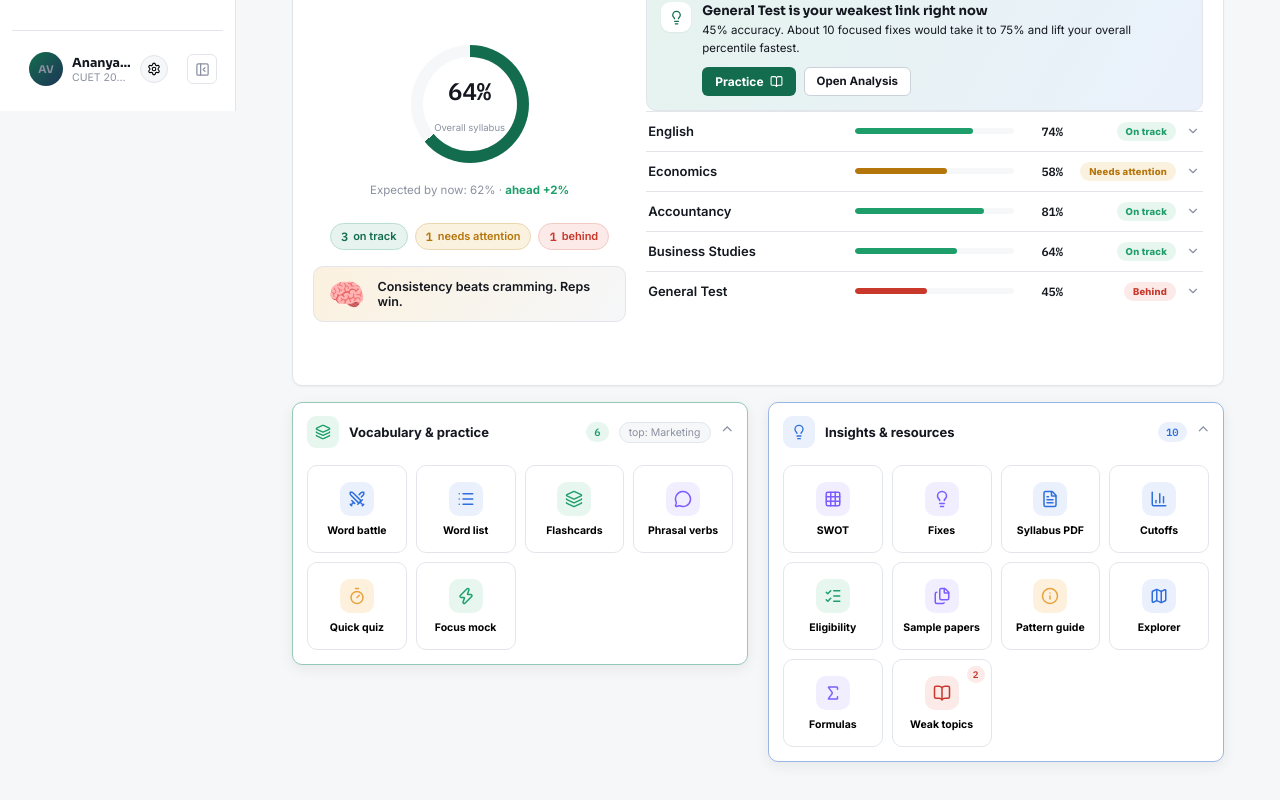
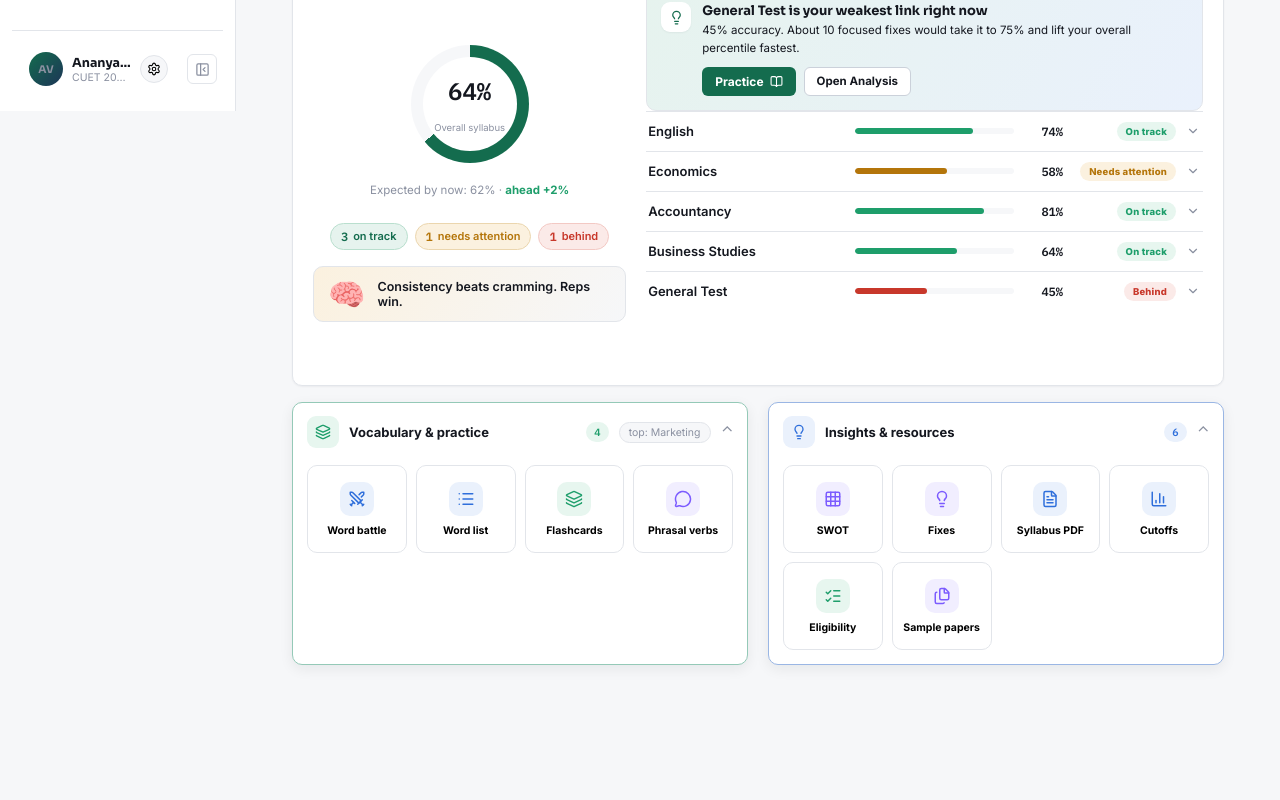
Before and after one commit to cuet-pro/cuetpro-learning-dashboard, a React (Vite) app: page / in a window 1280 px wide. Shown: the part 689-1489 px from the top of the page. After the commit the page ends 1466 px from the top, so only its background shows below. Built offline with nearby package versions, Linux system fonts and the light colour scheme.

Commit message:
Dashboard tiles cleanup: remove Quick quiz, Focus mock, Pattern guide, Explorer, Formulas, Weak topics widgets; equal-height tile grid (stretch + flex body) for proper alignment and spacing

```diff
--- a/src/pages/Widgets.jsx
+++ b/src/pages/Widgets.jsx
@@ -1,10 +1,10 @@
 import { useEffect, useState } from 'react'
 import {
   Swords, List, Layers, MessageCircle, TrendingUp, Lightbulb,
-  FileText, BarChart3, ListChecks, Files, Info, CheckCircle2, Users, Flame, Award, Zap,
-  Compass, Target, Timer, BookOpen, Trophy, Sigma, Map as MapIcon, Video, Sparkles, Grid3x3, ArrowLeft, ChevronRight,
+  FileText, BarChart3, ListChecks, Files, CheckCircle2, Users, Flame, Award, Zap,
+  Compass, Target, Timer, Trophy, Video, Sparkles, Grid3x3, ArrowLeft, ChevronRight,
 } from 'lucide-react'
-import { boostRanking, weakTopicNames } from '../lib/analysisData'
+import { boostRanking } from '../lib/analysisData'
 import { VOCAB_CATEGORIES } from '../data/vocab'
 import { Modal } from '../components/shell/Shell.jsx'
 import './widgets.css'
@@ -108,8 +108,6 @@ function VocabTile({ onNavigate }) {
         { icon: List, label: 'Word list', tone: 'blue', go: () => setWlOpen(true) },
         { icon: Layers, label: 'Flashcards', tone: 'green', nav: 'studykit' },
         { icon: MessageCircle, label: 'Phrasal verbs', tone: 'purple', go: () => alert('Deep-link → Phrasal verbs') },
-        { icon: Timer, label: 'Quick quiz', tone: 'amber', nav: 'studykit' },
-        { icon: Zap, label: 'Focus mock', tone: 'green', nav: 'studykit' },
       ]} />
       <Modal open={wlOpen} onClose={close} title={active ? active.name : 'Word list'}>
         {active ? (
@@ -150,7 +148,7 @@ function VocabTile({ onNavigate }) {
   )
 }
 
-function InsightsTile({ words, onNavigate }) {
+function InsightsTile({ onNavigate }) {
   const goSwot = () => { try { localStorage.setItem('cp_analysis_tab', 'swot') } catch {} onNavigate('analysis') }
   return <IconGrid onNavigate={onNavigate} items={[
     { icon: Grid3x3, label: 'SWOT', tone: 'purple', go: goSwot },
@@ -159,10 +157,6 @@ function InsightsTile({ words, onNavigate }) {
     { icon: BarChart3, label: 'Cutoffs', tone: 'blue', nav: 'explorer' },
     { icon: ListChecks, label: 'Eligibility', tone: 'green', go: () => alert('Deep-link → Eligibility checker') },
     { icon: Files, label: 'Sample papers', tone: 'purple', go: () => alert('Deep-link → Sample papers') },
-    { icon: Info, label: 'Pattern guide', tone: 'amber', go: () => alert('Deep-link → Exam pattern guide') },
-    { icon: MapIcon, label: 'Explorer', tone: 'blue', nav: 'explorer' },
-    { icon: Sigma, label: 'Formulas', tone: 'purple', nav: 'studykit' },
-    { icon: BookOpen, label: 'Weak topics', tone: 'red', badge: String(words.length), nav: 'analysis' },
   ]} />
 }
 
@@ -262,12 +256,11 @@ export function BadgesTile() {
 
 export default function DashboardTiles({ onNavigate }) {
   const [open, setOpen] = useState({ vocab: true, insights: true })
-  const words = weakTopicNames('Commerce')
   const [topWords] = useState(() => boostRanking('Commerce').slice(0, 1))
 
   const tiles = [
-    { id: 'vocab', title: 'Vocabulary & practice', icon: Layers, tone: 'green', count: 6, body: <VocabTile onNavigate={onNavigate} /> },
-    { id: 'insights', title: 'Insights & resources', icon: Lightbulb, tone: 'blue', count: 10, body: <InsightsTile words={words} onNavigate={onNavigate} /> },
+    { id: 'vocab', title: 'Vocabulary & practice', icon: Layers, tone: 'green', count: 4, body: <VocabTile onNavigate={onNavigate} /> },
+    { id: 'insights', title: 'Insights & resources', icon: Lightbulb, tone: 'blue', count: 6, body: <InsightsTile onNavigate={onNavigate} /> },
   ]
 
   return (
--- a/src/pages/widgets.css
+++ b/src/pages/widgets.css
@@ -1,6 +1,6 @@
 /* CUET Pro — Dashboard tool tiles: colorful, cohesive grid system */
 
-.tiles { display: grid; grid-template-columns: repeat(2, minmax(0, 1fr)); gap: var(--sp-5); align-items: start; }
+.tiles { display: grid; grid-template-columns: repeat(2, minmax(0, 1fr)); gap: var(--sp-5); align-items: stretch; }
 @media (max-width: 900px) { .tiles { grid-template-columns: 1fr; } }
 
 /* ── Tile shell ── */
@@ -30,7 +30,7 @@
 .tile-hint { font-size: 10.5px; color: var(--text-muted); background: var(--bg); border: 1px solid var(--border); border-radius: var(--r-full); padding: 3px 9px; }
 .tile-chev { color: var(--text-muted); font-size: 16px; line-height: 1; transition: transform .2s; }
 .tile-chev.up { transform: rotate(180deg); }
-.tile-body { padding: 4px 14px 14px; animation: tile-in .22s ease; }
+.tile-body { padding: 4px 14px 14px; animation: tile-in .22s ease; flex: 1; }
 @keyframes tile-in { from { opacity: 0; transform: translateY(-4px); } to { opacity: 1; transform: none; } }
 
 /* ── Icon grid (uniform cells) ── */
```
